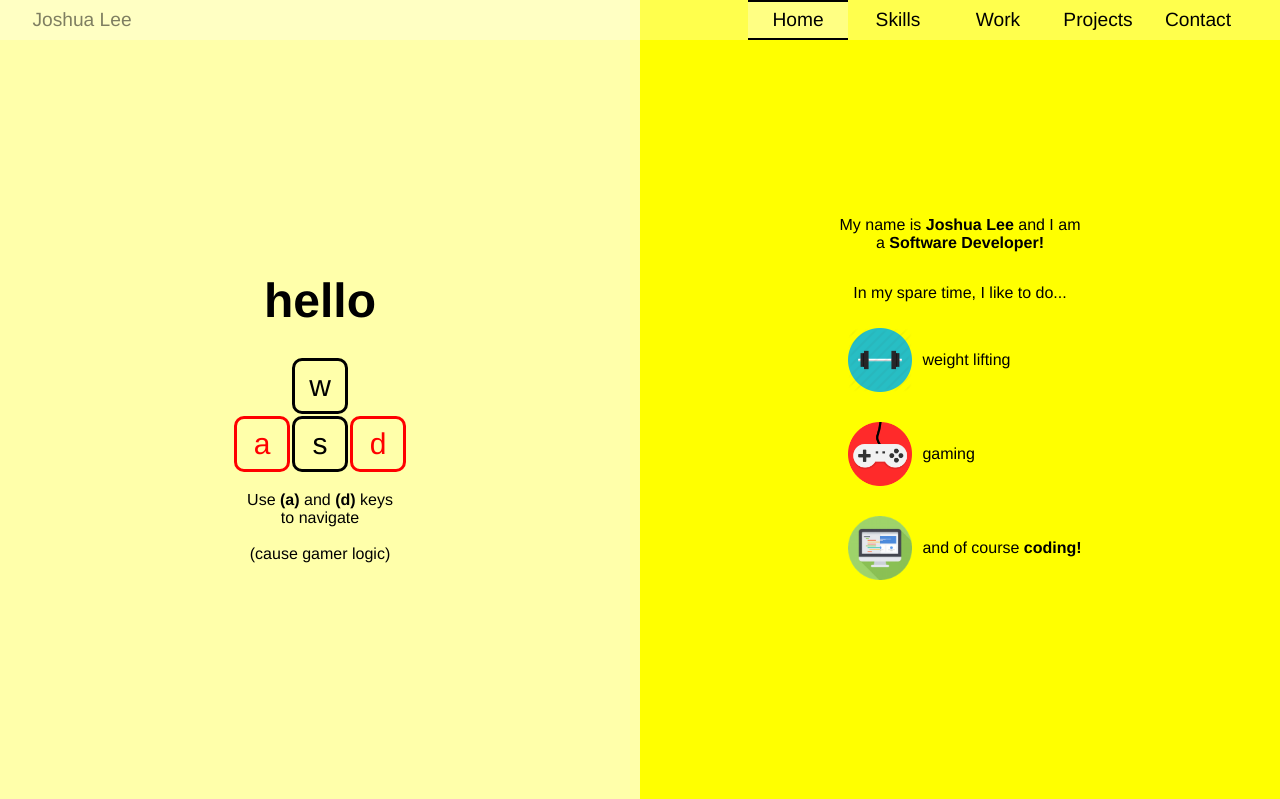
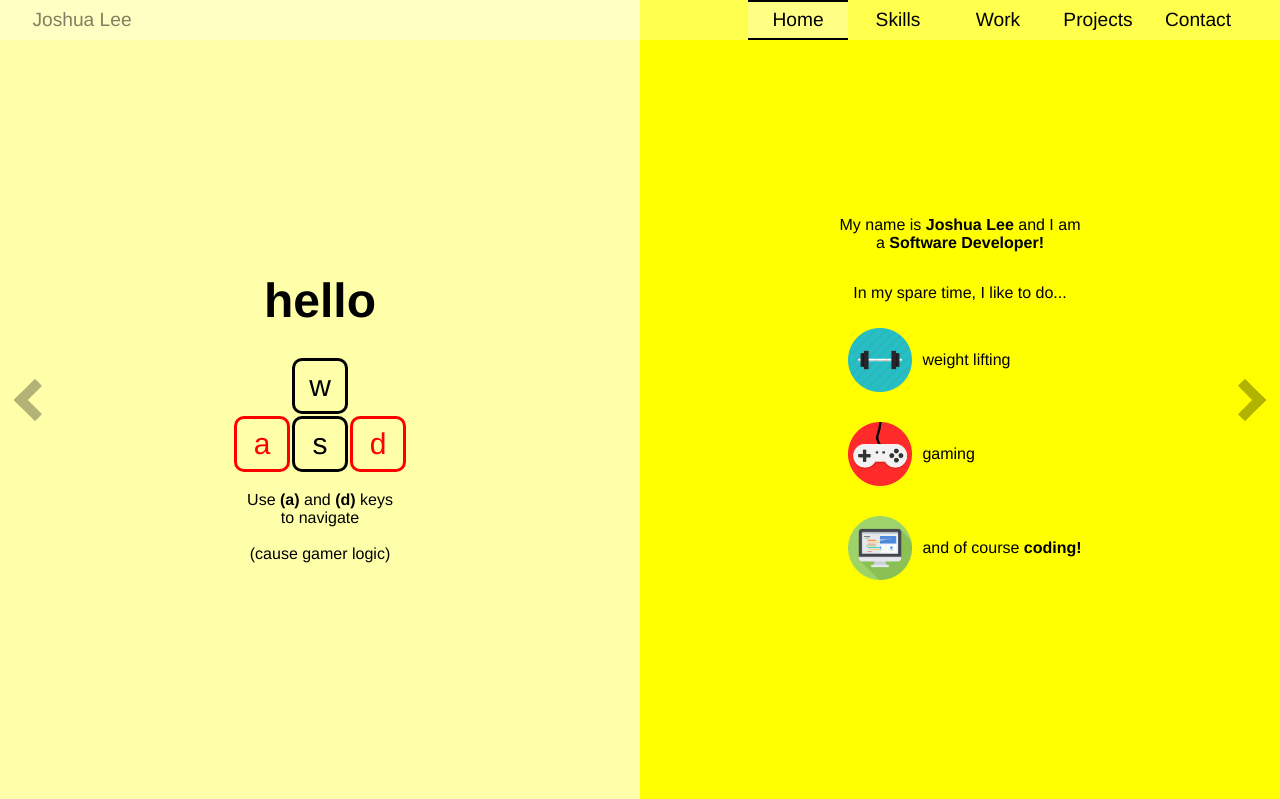
Before and after one commit to JoshTechLee/joshjinlee.github.io, a PHP site: page / in a window 1280 px wide. Shown: the top 799 px of the page. Run offline with PHP 8.4, Linux system fonts and the light colour scheme.

Commit message:
added navigator arrows

```diff
--- a/css/main.css
+++ b/css/main.css
@@ -31,6 +31,9 @@
 	transform-origin: center;
 	transform: rotate(45deg);
 	padding: 10px;
+}
+
+.scroll-arrow{
 	animation: arrow-pointer-animation 2s ease 0s infinite forwards;
 }
 
@@ -54,6 +57,44 @@
 	justify-content: center;
 }
 
+.nav-arrows{
+	position: absolute;
+	top: calc(50vh - 25px);
+	height: 50px;
+	width: 50px;
+	z-index: 10;
+	opacity: 0.5;
+	cursor: pointer;
+
+	animation: nav-arrow-animation 4s ease-in-out 0s infinite;
+}
+
+#nav-right{
+	right: 0px;
+}
+
+#nav-right #arrow{
+	top: 10px;
+	transform: rotate(-45deg);
+}
+
+#nav-left{
+	left: 0px;
+	transform-origin: center;
+	transform: rotate(90deg);
+}
+
+#nav-left #arrow{
+	left: 10px;
+}
+
+@keyframes nav-arrow-animation{
+	0%{opacity: 0.3}
+	20%{opacity: 0.8}
+	40%{opacity: 0.3}
+	100%{opacity: 0.3}
+}
+
 html body{
 	margin: 0;
 	padding: 0px;
@@ -65,7 +106,7 @@ html body{
 
 ::-webkit-scrollbar {
     width: 0px;
-    background: transparent; /* make scrollbar transparent */
+    background: transparent;
 }
 
 /**** HEADER + NAVIGATION (END) ****/
--- a/css/projects.css
+++ b/css/projects.css
@@ -269,9 +269,21 @@
 
 @media only screen and (max-width: 950px){
 
-	.projects-intro-title > div > h1{
-		animation: opacity-animation 0.2s ease-in-out 1.5s 1 forwards;
+	.projects-show-select > h1{
+		color: rgba(0,0,0,0) !important;
+		animation: opacity-animation 0.5s ease-in-out 1s 1 forwards;
 	}
+
+	@keyframes opacity-animation{
+		0%{color: rgba(0,0,0,0);}
+		100%{color: rgba(0,0,0,0.7);}
+	}
+
+	#projects-show-pointer{
+		display: none;
+	}
+
+
 
 
 	#m-projects-pointer{
--- a/index.html
+++ b/index.html
@@ -260,8 +260,8 @@
 			</section>
 			<section class="projects-content-container">
 				<div id="arrow-down-pointer">
-					<i id="arrow"></i>
-					<i id="arrow"></i>
+					<i class="scroll-arrow" id="arrow"></i>
+					<i class="scroll-arrow" id="arrow"></i>
 				</div>
 				<ul class='projects-content-list'>
 					<li class='projects-content-item'>
@@ -482,6 +482,12 @@
 				</div>
 			</div>
 		</div>
+		<div class="nav-arrows" id="nav-right">
+			<i id="arrow"></i>
+		</div>
+		<div class="nav-arrows" id="nav-left">
+			<i id="arrow"></i>
+		</div>
 	</div>
 	<script src="js/main.js">
 	</script>
--- a/js/main.js
+++ b/js/main.js
@@ -178,35 +178,10 @@ $('#nav-contact').click(function(){
 });
 
 
+$('#nav-right').click(function(){routeChange("forward", currentPath)})
+$('#nav-left').click(function(){routeChange("backward", currentPath)})
+
 document.addEventListener('keydown', function (event) {
-	var margin_top = parseInt($('#client-server-hotspot').css('marginTop'))
-	var csh_top = $('#client-server-hotspot').offset().top + margin_top
-	// var csh_bot = csh_top + $('#client-server-hotspot').outerHeight()
-	// var quibble_top = $('#quibble').offset().top + margin_top
-	// var quibble_bot = quibble_top + $('#quibble').outerHeight()
-	// var eumag_top = $('#eumag').offset().top + margin_top
-	// var eumag_bot = eumag_top + $('#eumag').outerHeight()
-	// var bendshop_top = $('#bendshop').offset().top + margin_top
-	// var bendshop_bot = bendshop_top + $('#bendshop').outerHeight()
-
-	if(currentPath == projects){
-		if (event.keyCode == 87){
-
-			// $('.projects-content-container').animate({
-			// 	scrollTop: $("#client-server-hotspot").offset().top
-			// }, 200)
-			$('.projects-content-container').stop().animate({
-				scrollTop: $("#quibble").offset().top
-			}, 200)
-			// $('.projects-content-container').animate({
-			// 	scrollTop: $("#eumag").offset().top
-			// }, 200)
-			// $('.projects-content-container').animate({
-			// 	scrollTop: $("#bendshop").offset().top
-			// }, 200)
-		}
-	}
-
 	if (event.keyCode == 65 || event.keyCode == 68) {
 		var direction;
 		if (event.keyCode == 65) {
@@ -229,7 +204,4 @@ document.addEventListener('keydown', function (event) {
 			routeChange(direction, contact)
 		}
 	}
-
-
-
 });
```
